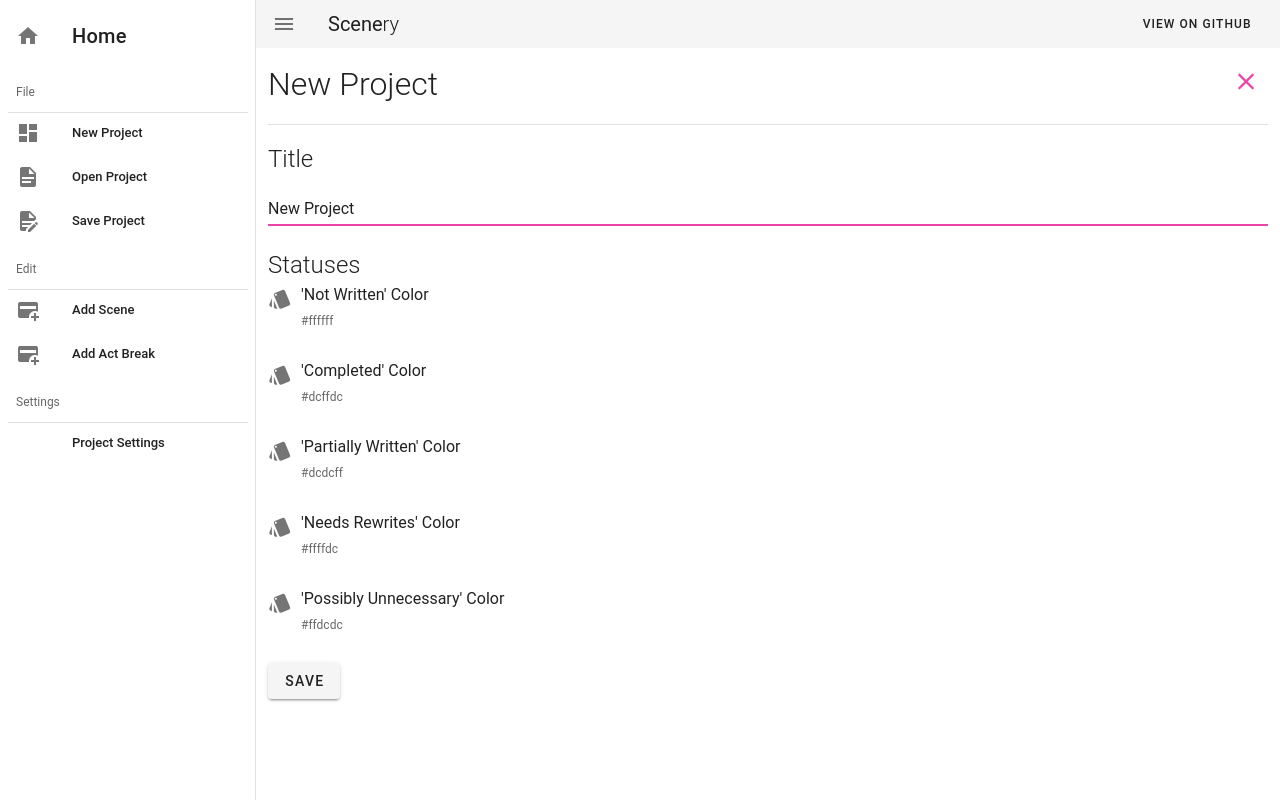
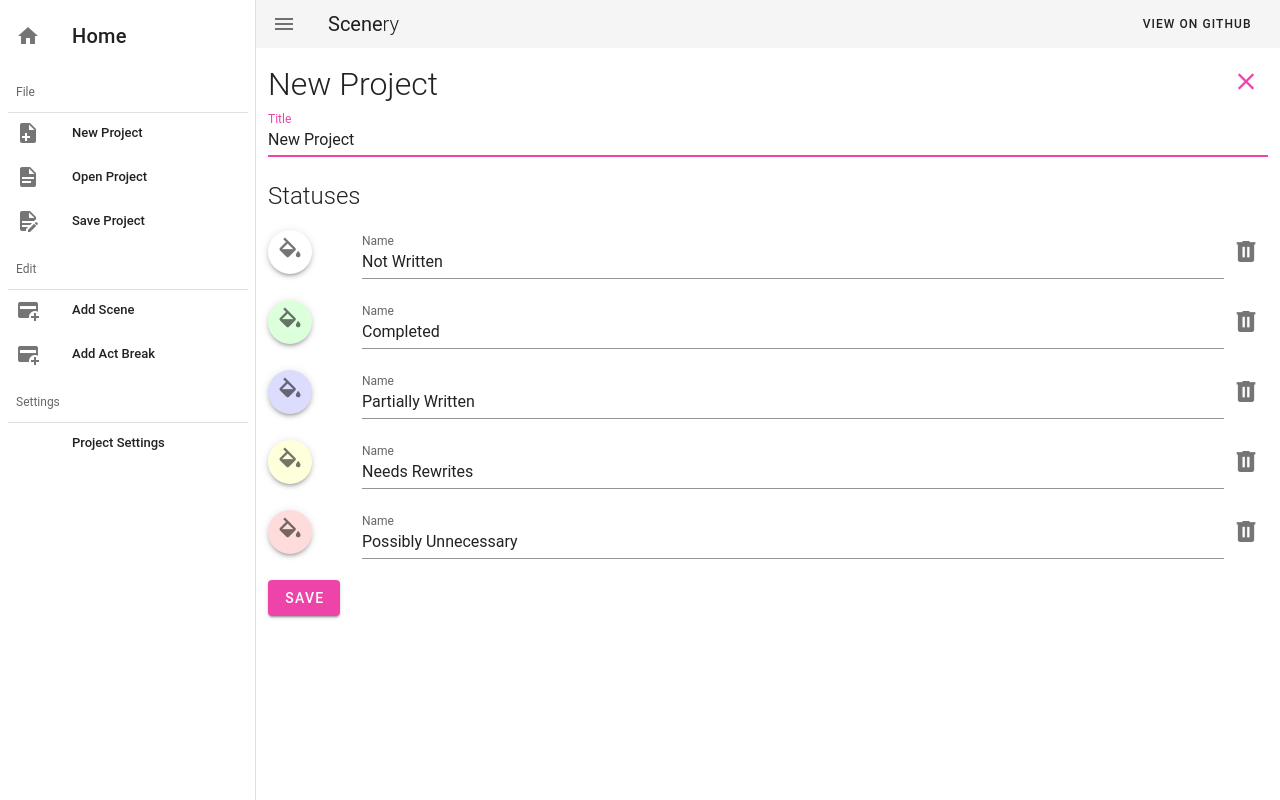
Before and after one commit to stevenmraines/scenery, a Vue app: page /#/ in a window 1280 px wide. Built offline with nearby package versions, Linux system fonts and the light colour scheme; a small style sheet from the web is missing.

Commit message:
Improve settings component page.

```diff
--- a/public/scenery.css
+++ b/public/scenery.css
@@ -16,3 +16,11 @@
 .is-plot {
   color: gold !important;
 }
+
+.project {
+  align-content: start;
+  display: flex;
+  flex-wrap: wrap;
+  justify-content: space-around;
+  padding: 32px;
+}
--- a/src/App.vue
+++ b/src/App.vue
@@ -18,7 +18,7 @@
         <v-divider></v-divider>
         <v-list-item link>
           <v-list-item-icon>
-            <v-icon>mdi-view-dashboard</v-icon>
+            <v-icon>mdi-file-plus</v-icon>
           </v-list-item-icon>
           <v-list-item-content>
             <v-list-item-title>
--- a/src/components/Project.vue
+++ b/src/components/Project.vue
@@ -43,7 +43,11 @@
                     </v-expansion-panel-content>
                   </v-expansion-panel>
                 </v-expansion-panels>
-                <v-btn class="mt-6" @click.prevent="resetFilters" primary>
+                <v-btn
+                  class="mt-6"
+                  @click.prevent="resetFilters"
+                  color="primary"
+                >
                   Reset
                 </v-btn>
               </v-form>
@@ -54,9 +58,7 @@
     </v-row>
     <v-row class="full" no-gutters>
       <v-col class="full">
-        <div
-          class="align-content-start d-flex flex-wrap full justify-space-around pa-8"
-        >
+        <div class="full project">
           <!-- TODO figure out how to display act breaks -->
           <div
             class="ma-4"
--- a/src/components/Settings.vue
+++ b/src/components/Settings.vue
@@ -22,17 +22,52 @@
               </v-tooltip>
             </router-link>
           </div>
-          <v-divider class="my-4"></v-divider>
-          <h2 class="font-weight-light">Title</h2>
-          <v-text-field autofocus v-model="settings.title"></v-text-field>
-          <h2 class="font-weight-light">Statuses</h2>
-          <color-input
-            :default="status.getColor()"
+          <v-text-field
+            autofocus
+            label="Title"
+            v-model="settings.title"
+          ></v-text-field>
+          <h2 class="font-weight-light mb-4">Statuses</h2>
+          <div
+            class="d-flex justify-space-between"
             :key="index"
-            :label="'\'' + status.getName() + '\' Color'"
-            v-for="(status, index) in statuses"
-          ></color-input>
-          <v-btn type="submit">Save</v-btn>
+            v-for="(status, index) in settings.statuses"
+          >
+            <v-tooltip top>
+              <template #activator="{ on }">
+                <v-btn
+                  elevation="3"
+                  icon
+                  large
+                  :style="{ 'background-color': status.color }"
+                  v-on="on"
+                >
+                  <v-icon>mdi-format-color-fill</v-icon>
+                </v-btn>
+              </template>
+              <span>Color {{ status.color }}</span>
+            </v-tooltip>
+            <input
+              style="visibility: hidden;"
+              type="color"
+              v-model="status.color"
+            />
+            <v-text-field label="Name" v-model="status.name"></v-text-field>
+            <v-tooltip top>
+              <template #activator="{ on }">
+                <v-btn
+                  @click.prevent="removeStatus(status)"
+                  icon
+                  large
+                  v-on="on"
+                >
+                  <v-icon>mdi-trash-can</v-icon>
+                </v-btn>
+              </template>
+              <span>Remove Status</span>
+            </v-tooltip>
+          </div>
+          <v-btn color="primary" type="submit">Save</v-btn>
         </v-form>
       </v-col>
     </v-row>
@@ -41,29 +76,58 @@
 
 <script>
 import Vue from "vue";
-import ColorInput from "@/components/ColorInput";
+import * as _ from "lodash";
+import Status from "@/classes/Status";
 import { mapMutations, mapState } from "vuex";
 
 export default Vue.extend({
-  components: {
-    ColorInput
-  },
   computed: {
     ...mapState(["project", "statuses"])
   },
   created() {
+    this.settings.statuses = this.getStatuses();
     this.settings.title = this.project.getTitle();
   },
   data() {
     return {
       settings: {
+        statuses: [],
         title: ""
       }
     };
   },
   methods: {
-    ...mapMutations(["SET_TITLE"]),
+    ...mapMutations(["SET_STATUSES", "SET_TITLE"]),
+    getStatuses() {
+      const statuses = [];
+      for (let i = 0; i < this.statuses.length; i++) {
+        statuses.push({
+          color: this.statuses[i].getColor(),
+          name: this.statuses[i].getName()
+        });
+      }
+      return statuses;
+    },
+    getStatusObjects() {
+      const objects = [];
+      for (let i = 0; i < this.statuses.length; i++) {
+        objects.push(
+          new Status(this.statuses[i].getColor(), this.statuses[i].getName())
+        );
+      }
+      return objects;
+    },
+    removeStatus(status) {
+      // TODO ask for confirmation first
+      Vue.set(
+        this.settings,
+        "statuses",
+        _.pull(this.settings.statuses, status)
+      );
+      this.$forceUpdate();
+    },
     submit() {
+      this.SET_STATUSES(this.getStatusObjects());
       this.SET_TITLE(this.settings.title);
       this.$router.push("project");
     }
--- a/src/components/ColorInput.vue
+++ b/src/components/StatusInput.vue
@@ -1,12 +1,14 @@
 <template>
   <div>
     <v-input
+      append-icon="mdi-trash-can-outline"
       @click:prepend="clickColorInput"
       :color="color"
+      dense
       :messages="color"
-      prepend-icon="mdi-palette-swatch"
+      prepend-icon="mdi-format-color-fill"
     >
-      {{ label }}
+      <v-text-field label="Name" :value="status.getName()"></v-text-field>
     </v-input>
     <input
       ref="colorInput"
@@ -23,7 +25,7 @@ import Vue from "vue";
 export default Vue.extend({
   data() {
     return {
-      color: this.default
+      color: this.status.getColor()
     };
   },
   methods: {
@@ -31,7 +33,7 @@ export default Vue.extend({
       this.$refs.colorInput.click();
     }
   },
-  name: "ColorInput",
-  props: ["default", "label"]
+  name: "StatusInput",
+  props: ["status"]
 });
 </script>
--- a/src/store/index.ts
+++ b/src/store/index.ts
@@ -29,19 +29,16 @@ export default new Vuex.Store({
   mutations: {
     ADD_ACT_BREAK: (state, actBreak) => state.project.getCards().push(actBreak),
     ADD_SCENE: (state, scene) => state.project.getCards().push(scene),
-    // ADD_STATUS: () => (),
     EDIT_ACT_BREAK: (state, data) =>
       state.project.setCards(
         state.project.getCards().splice(data.index, 1, data.newActBreak)
       ),
     EDIT_SCENE: (state, data) =>
       (state.project.getCards()[data.index] = data.newScene),
-    EDIT_STATUS: (state, data) =>
-      state.statuses.splice(data.index, 1, data.status),
     // REMOVE_ACT_BREAK: () => (),
     REMOVE_SCENE: (state, scene) =>
       state.project.setCards(_.pull(state.project.getCards(), scene)),
-    // REMOVE_STATUS: () => (),
+    SET_STATUSES: (state, statuses) => (state.statuses = statuses),
     SET_TITLE: (state, title) => state.project.setTitle(title)
   },
   state: {
```
